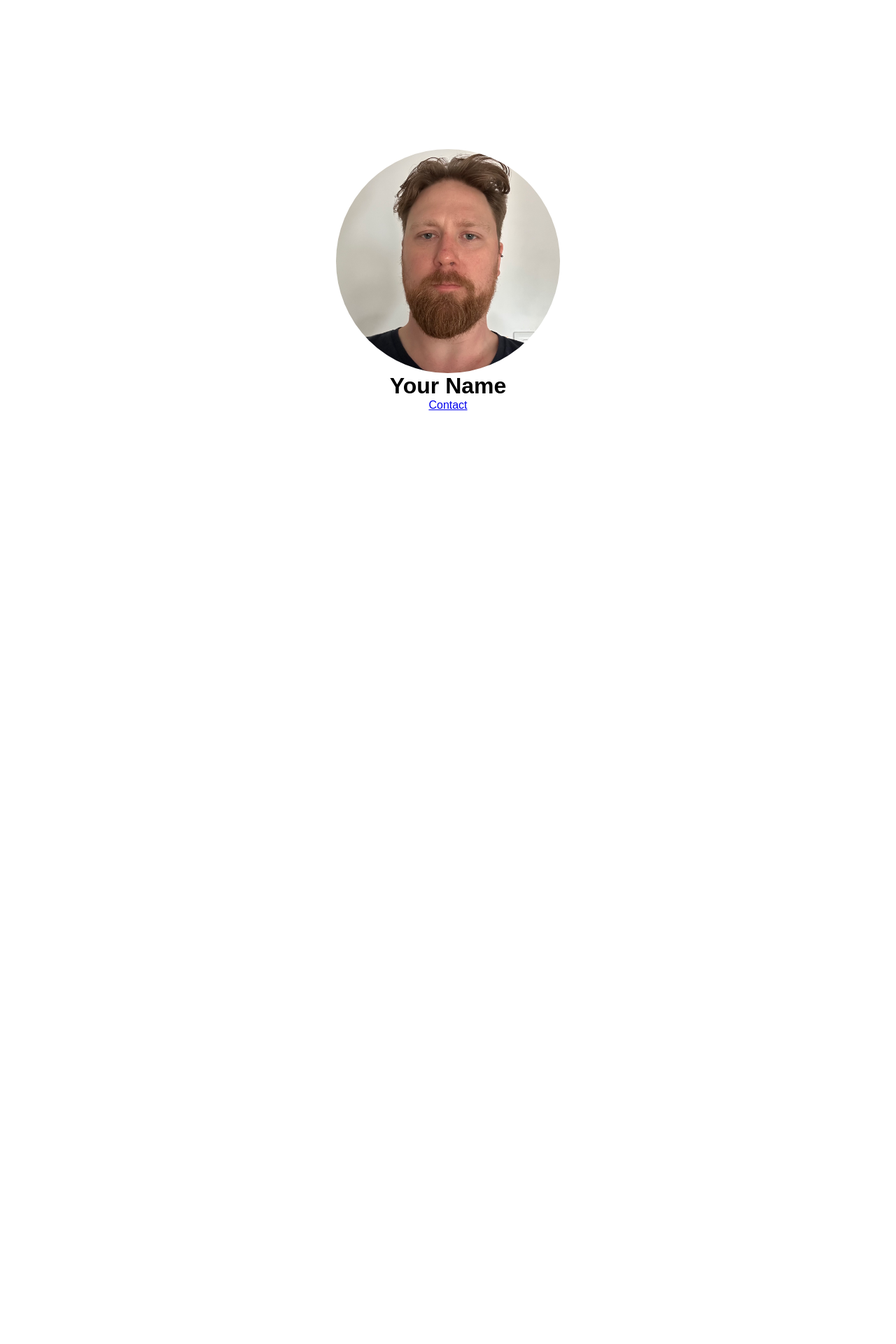
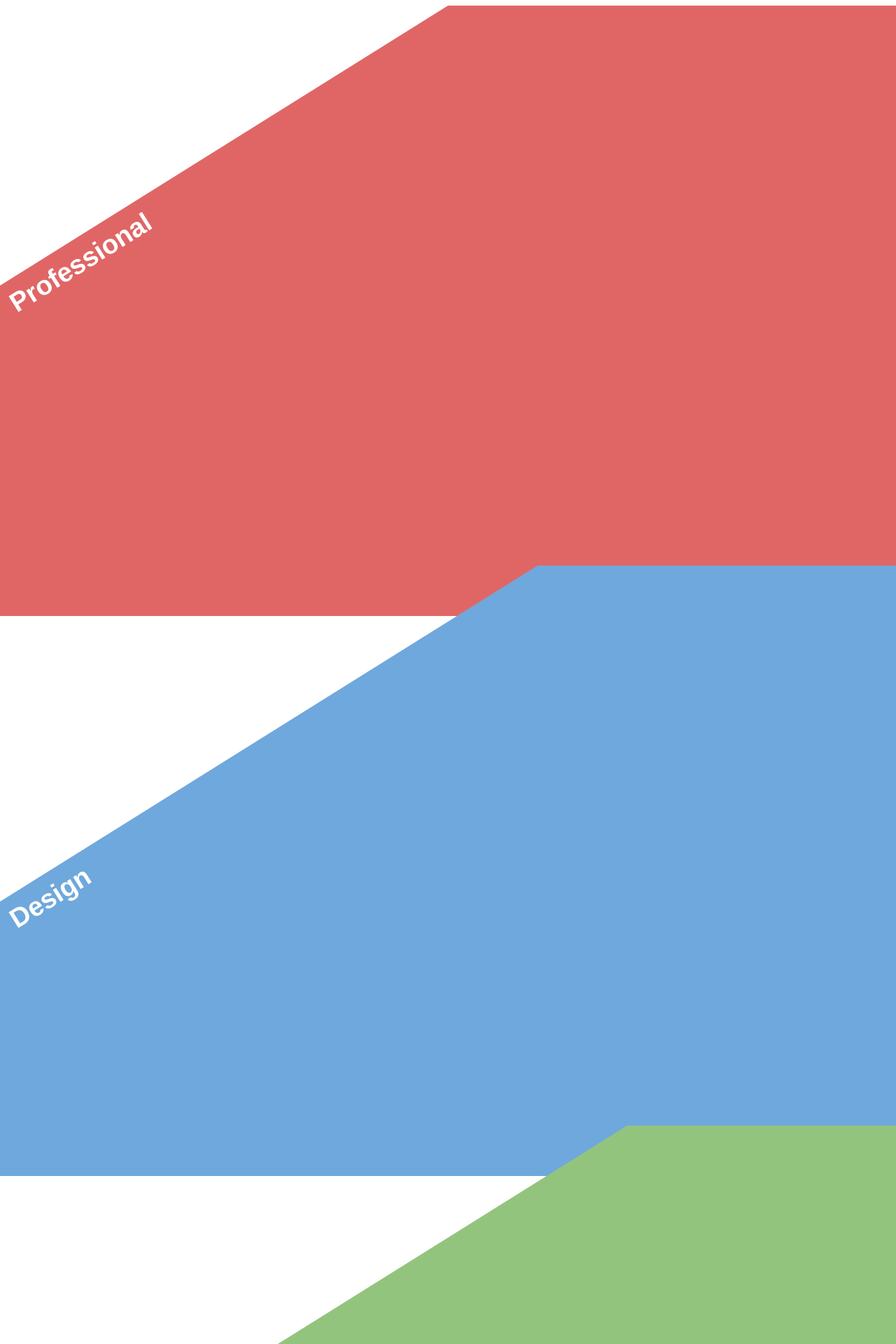
Before and after one commit to chalexR/2025CharlesRicherPortfolio, a PHP site: page / in a window 1280 px wide. Shown: the top 1920 px of the page at 70% size. Before the commit the page ends 586 px from the top, so only its background shows below. Run offline with PHP 8.4, Linux system fonts and the light colour scheme.

Commit message:
completed the stack and hero section functionality. Everythis flows in and out seemlessly. Future work will include smoothing out the hero section and adding an extra div on top of the stack to extend them.

```diff
--- a/index.php
+++ b/index.php
@@ -7,27 +7,59 @@
     <link rel="stylesheet" href="style/main-style.css">
 </head>
 <body>
-    <div class="stacked-intro">
-        <!-- This section is displayed first. The Contaner DIV is locked in place with JS while the scrolling content finishes -->
+<!-- HEADER SECTION to display basic info, photo etc. This will be full screen at start, minimise and then move up the screen on scroll. JS script below -->
     <header class="hero">
         <img class="heroimg" src="assets/charlesricher-image.jpg" alt="Charles Richer-Smith">
         <h1>Your Name</h1>
         <a href="#contact">Contact</a>
     </header>
-
+<!-- Start the stacked box content. These boxes serve as the main display and navigation displaying an overview of my work -->
+    <div class="stacked-intro">
         <div class="stack-scroll-wrapper">
-            <section class="stack-box profession">Profession</section>
-            <section class="stack-box design">Design</section>
-            <section class="stack-box coding">Coding</section>
-            <section class="stack-box consultant">Consultant</section>
+            <section class="stack-box profession">
+                <svg class="angled-label-svg">
+                    <defs>
+                        <path id="path-profession" />
+                    </defs>
+                    <text dy="18">
+                        <textPath class="angled-text" href="#path-profession" id="angledTextProfession">Professional</textPath>
+                    </text>
+                </svg>
+            </section>
+            <section class="stack-box design">
+                <svg class="angled-label-svg">
+                    <defs>
+                        <path id="path-design" />
+                    </defs>
+                    <text dy="18">
+                        <textPath class="angled-text" href="#path-design" id="angledTextDesign">Design</textPath>
+                    </text>
+                </svg>
+            </section>
+            <section class="stack-box coding">
+                <svg class="angled-label-svg">
+                    <defs>
+                        <path id="path-coding" />
+                    </defs>
+                    <text dy="18">
+                        <textPath class="angled-text" href="#path-coding" id="angledTextCoding">Coding</textPath>
+                    </text>
+                </svg>
+            </section>
+            <section class="stack-box consultant">
+                <svg class="angled-label-svg">
+                    <defs>
+                        <path id="path-consult" />
+                    </defs>
+                    <text dy="18">
+                        <textPath class="angled-text" href="#path-consult" id="angledTextConsult">Consult</textPath>
+                    </text>
+                </svg>
+            </section>
+            <section class="stack-box"></section>
         </div>
-
     </div>
-
-  <div class="scroll-unlock-space"></div>
-
-  <div class="break"></div>
-
+<!-- This serves as the main content and will scroll like a normal bit of content -->
     <main class="standard-content">
         <section style="min-height: 150vh;">
             <h2>Normal Layout Starts Here</h2>
@@ -39,44 +71,96 @@
         </section>
     </main>
 
+<!-- Start the JavaScripts -->
     <script>
-    //---------------SHRINK HERO SCROLL EFFECT---------------
+        window.addEventListener('DOMContentLoaded', () => {
+//<<<STACK SCROLL CONSTANTS
+            const standardContent = document.querySelector('.standard-content');//Identify the container for our content
+            const displayHeight = window.innerHeight;//Get the height of the window screen
+            const triggerPoint = displayHeight * 0.9 ; //Set a trigger point which allows for content to scroll earlier or later
+            const stackIntro = document.querySelector('.stack-scroll-wrapper');//Identify the container for our scrolling stack
+//>>>STACK SCROLL CONSTANTS
+
+//<<<HERO ANIMATION CONSTANTS 1
+
+
+            window.addEventListener('scroll', () => {
+
+//<<<STACK SCROLL CODE
+                const rect = standardContent.getBoundingClientRect();//get size of object and position in viewport
+                if(rect.top <= triggerPoint){
+                    // Calculate how far to scroll the stacked-intro upward
+                    const offset = Math.min(triggerPoint - rect.top, displayHeight); // Cap at 100vh
+                    stackIntro.style.transform = `translateY(-${offset}px)`;
+                }
+//>>>STACK SCROLL CODE
+
+            });
+
+//>>>STACK TITLES DIAGONAL PATHS FUNCTION
+            function updateAllDiagonalPaths() {
+                const svgs = document.querySelectorAll('.angled-label-svg');
+
+                svgs.forEach(svg => {//for each of the paths on the page
+//<<<STACK TITLES CONSTANTS
+                    const path = svg.querySelector('path');
+                    const vw = window.innerWidth;
+                    const vh = window.innerHeight;
+
+                    // Adjust values based on your clip-path for that box
+                    const box = svg.closest('.stack-box');
+                    let offsetPercent = 0.5; // default = 50vh
+//>>>STACK TITLES CONSTANTS
+
+                    if (box.classList.contains('design')) offsetPercent = 0.6;
+                    if (box.classList.contains('coding')) offsetPercent = 0.7;
+                    if (box.classList.contains('consultant')) offsetPercent = 0.8;
+
+                    const startX = 0;
+                    const startY = vh * offsetPercent;
+                    const endX = vw * offsetPercent;
+                    const endY = 0;
+
+                    path.setAttribute('d', `M ${startX},${startY} L ${endX},${endY}`);
+                });
+            }
+//>>>STACK TITLES DIAGONAL PATHS FUNCTION
+        //Run the function if page loads or resizes
+            window.addEventListener('load', updateAllDiagonalPaths);
+            window.addEventListener('resize', updateAllDiagonalPaths);
+        });
+
         // Wait until DOM is fully loaded
         window.addEventListener('DOMContentLoaded', () => {
-            const stackedIntro = document.querySelector('.stack-scroll-wrapper');
-            const consultant = document.querySelector('.consultant');
 
-            // Lock the scroll at the beginning
-            document.body.classList.add('locked');
+//<<<SHRINK HERO SCROLL EFFECT
+        const hero = document.querySelector('.hero');
+        const standardContent = document.querySelector('.standard-content');
+        const displayHeight = window.innerHeight;
 
-            //add listener for any scrolling. Runs code on any scroll
-            window.addEventListener("scroll", () => {
-                //store the .hero section as a veriable
-                const hero = document.querySelector('.hero');
-                //if the page has crolled more than 50px
-                if (window.scrollY > 50) {
-                    //add the shrink class to .hero
-                    hero.classList.add('shrink');
-                } else {
-                    //if the page has scrolledless than 50px remove the shrink class.
-                    hero.classList.remove('shrink');
-                }
+        // Scroll event listener
+        window.addEventListener('scroll', () => {
+            const scrollY = window.scrollY;
+            const rect = standardContent.getBoundingClientRect();
+            const shrinkOffset = 50; // px after which hero shrinks
+            const scrollOutTrigger = standardContent.offsetTop - displayHeight;
+
+            // Handle shrink effect
+            const shouldShrink = scrollY > shrinkOffset;
+
+            // Handle upward scroll-out
+            const scrollOutAmount = Math.max(0, scrollY - scrollOutTrigger);
+            const maxScrollOut = displayHeight; // Cap it at 100vh
+            const clampedOffset = Math.min(scrollOutAmount, maxScrollOut);
+
+            // Combine both transforms
+            const scale = shouldShrink ? 0.5 : 1;
+            const translateX = shouldShrink ? -35 : 0;
+            const translateY = shouldShrink ? -35 : 0;
+            const scrollUp = clampedOffset;
+
+            hero.style.transform = `translate(${translateX}vw, calc(${translateY}vh - ${scrollUp}px)) scale(${scale})`;
         });
-
-            // Check every frame whether consultant is in place
-            function checkUnlock() {
-                const consultantTop = consultant.getBoundingClientRect().top;
-
-                // You can tweak the threshold as needed
-                if (consultantTop <= 31) {
-                    // Allow scroll
-                    document.body.classList.remove('locked');
-                    window.removeEventListener('scroll', checkUnlock); // Stop checking
-                } else {
-                    // Keep checking
-                    requestAnimationFrame(checkUnlock);
-                }
-            }
         });
     </script>
 </body>
--- a/style/main-style.css
+++ b/style/main-style.css
@@ -4,16 +4,14 @@
     padding: 0;
 }
 body {
+  overflow-x: hidden;
   font-family: sans-serif;
-    overflow-x: hidden;
-}
-body.locked {
-    overflow: hidden;
 }
 .stacked-intro {
   position: relative;
-    height: 500vh; /* Adjust based on how many boxes + spacing */
-    overflow: hidden;
+  height: 480vh;
+  overflow: visible;
+  z-index: 1;
 }
 .hero {
   position: fixed;
@@ -23,10 +21,9 @@
   height: 100vh;
   background: white;
   display: flex;
-    flex-direction: column;
   justify-content: center;
   align-items: center;
-    z-index: 100;
+  z-index: 1;
   transition: transform 0.8s ease;
 }
 .hero.shrink {
@@ -37,31 +34,48 @@
     border-radius: 50%;
 }
 .stack-scroll-wrapper {
-    left:-50%;
+    left:0;
+    top:0;
     min-height: 100%;
     position: relative;
-    z-index: 1;
-    margin-top:200vh;
+    z-index: 0;
+    margin-top:110vh;
 }
+/* Each sticky box */
 .stack-box {
+  height: 109vh;
+  margin-top:-9vh;
+  width: 100vw;
+  background:transparent;
   position: sticky;
-    height: 50vh;
-    width: 200vw;
-    /*clip-path: polygon(0 10%, 100% 0, 100% 100%, 0% 100%);*/
-    transform: rotate(-45deg);
-    display: flex;
-    align-items: flex-start;
-    justify-content: center;
-    font-size: 3rem;
-    color: white;
-    padding-top: 0.1rem;
-    text-align: center;
+  top: 0;
+  text-align: Right;
+  color: #000000;
+  z-index:1;
 }
-.profession { top: 0vh; background: #e06666; z-index: 1; }
-.design     { top: 10vh; background: #6fa8dc; z-index: 2; }
-.coding     { top: 20vh; background: #93c47d; z-index: 3; }
-.consultant { top: 30vh; background: #ffd966; z-index: 4; }
+.angled-label-svg {
+  position: absolute;
+  top: 0;
+  left: 0;
+  width: 100%;
+  height: 100%;
+  pointer-events: none;
+  z-index: 6;
+}
+.angled-text {
+  fill: white;
+  font-size: 3vw;
+  font-weight: bold;
+  dominant-baseline: hanging;
+  alignment-baseline: hanging;
+}
+.profession { clip-path: polygon(0 50vh, 50vw 0, 120% -50vh, 100% 100%, 0% 100%); top: 0vh; background: #e06666; z-index: 1; }
+.design     { clip-path: polygon(0 60vh, 60vw 0, 100% 0, 100% 100%, 0% 100%); top: 0vh; background: #6fa8dc; z-index: 2; }
+.coding     { clip-path: polygon(0 70vh, 70vw 0, 100% 0, 100% 100%, 0% 100%); top: 0vh; background: #93c47d; z-index: 3; }
+.consultant { clip-path: polygon(0 80vh, 80vw 0, 100% 0, 100% 100%, 0% 100%); top: 0vh; background: #ffd966; z-index: 4; }
 .standard-content {
+    position: relative;
     padding: 4rem 2rem;
     background: white;
+    z-index: 6;
 }
```
Lines whose indentation alone changed are shown as unchanged.
